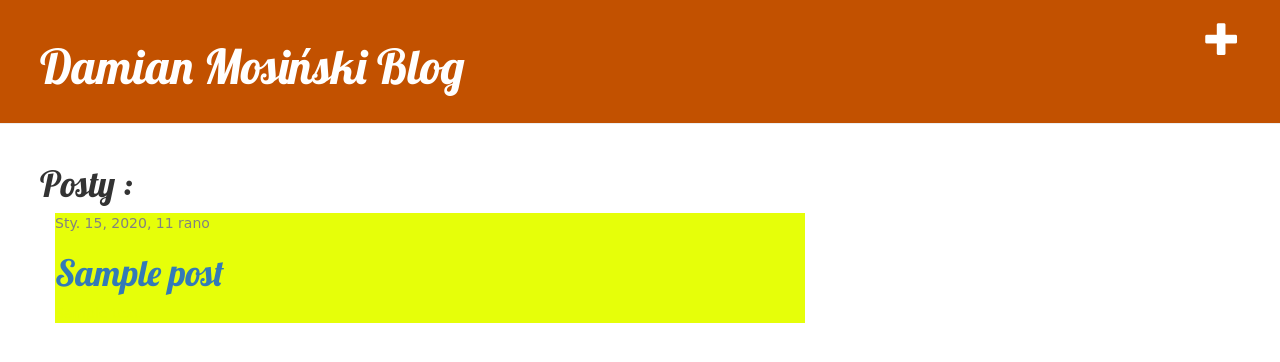
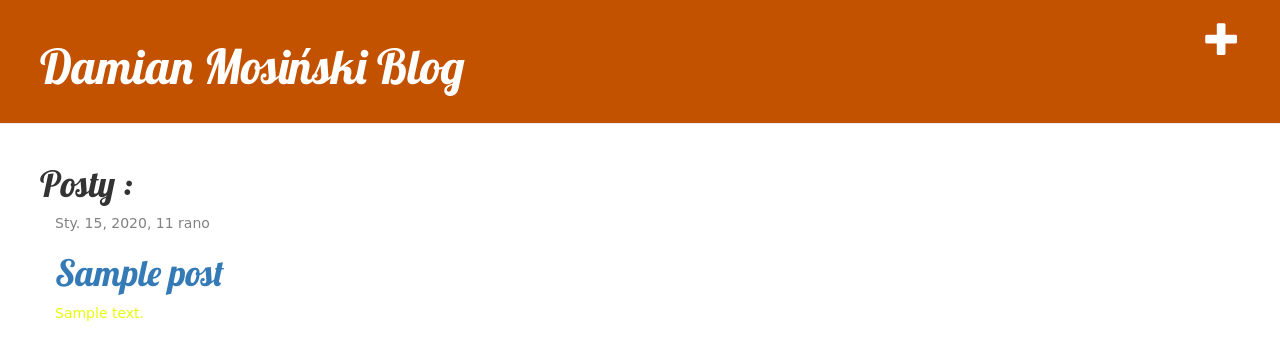
Before and after one commit to Straicur/Straicur-aplikacje-internetowe-Mosinski-185ic, a Django app: page / in a window 1280 px wide. Shown: the top 362 px of the page. Run offline with Django 3.2, Linux system fonts and the light colour scheme; tables that the repository leaves empty hold one stand-in row (values such as "Sample post"); some libraries are stand-ins or nearby versions; some web fonts are replaced.

Commit message:
Zmiana 10

```diff
--- a/blog/static/css/blog.css
+++ b/blog/static/css/blog.css
@@ -40,7 +40,6 @@ h1, h2, h3, h4 {
 
 .post {
     margin-bottom: 70px;
-    background-color:  #e6ff09;
     color:#e6ff09;
 }
 
```
